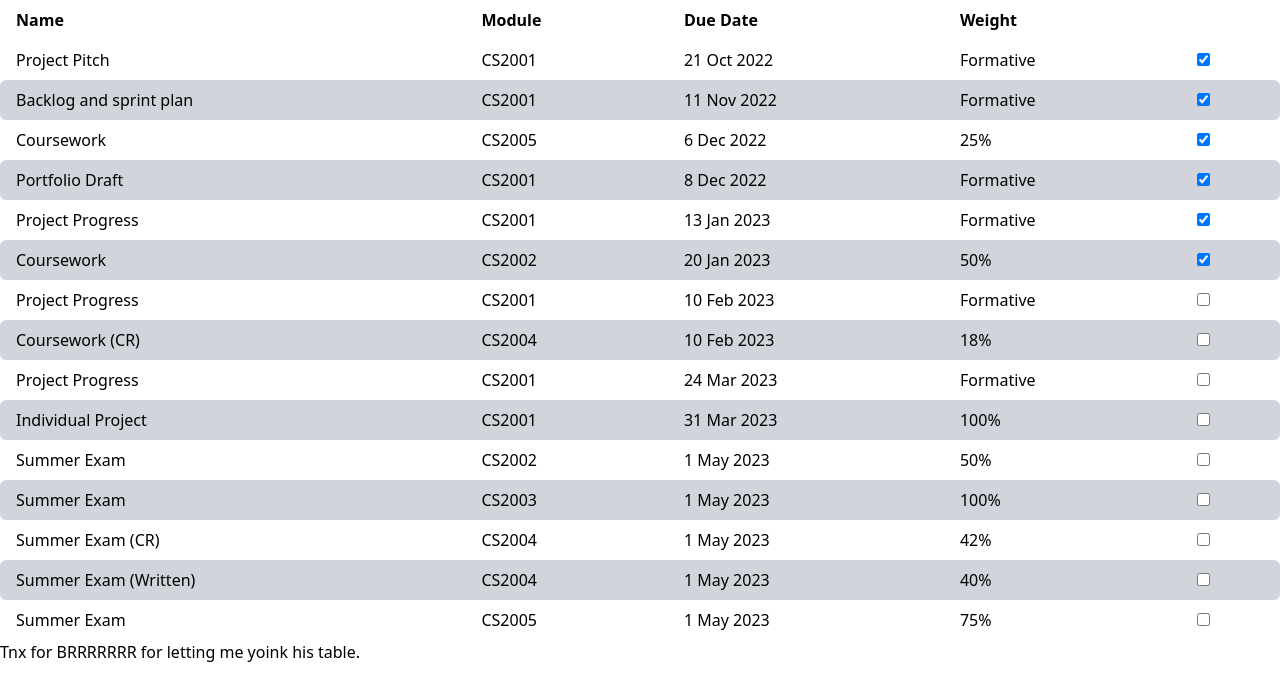
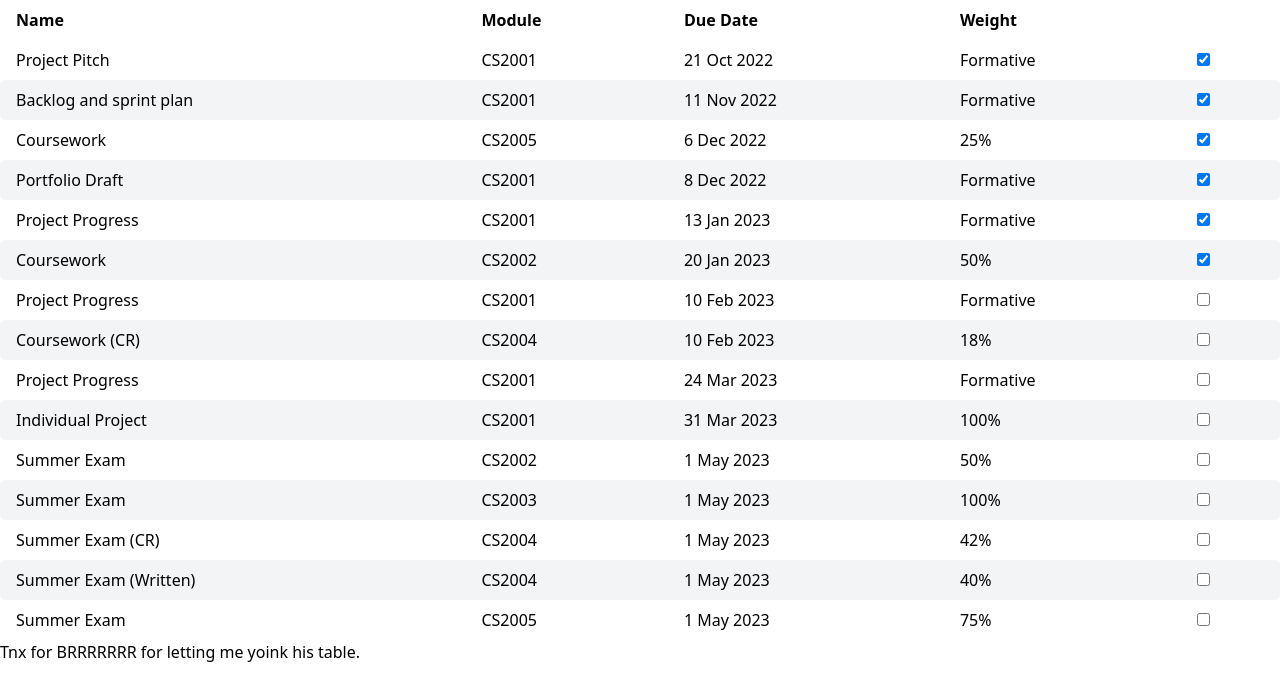
Before and after one commit to 2042074-Brunel-University-London/notes, a Next.js app: page /year-2/important-dates in a window 1280 px wide. Shown: the top 700 px of the page. Built offline with nearby package versions, Linux system fonts and the light colour scheme.

Commit message:
feat: update table rows color

```diff
--- a/components/deadlines-table.tsx
+++ b/components/deadlines-table.tsx
@@ -98,7 +98,7 @@ export const DeadlinesTable: React.FC = () => {
                             return (
                                 <tr
                                     key={index}
-                                    className="even:bg-gray-300 even:dark:bg-gray-600/20"
+                                    className="even:bg-gray-100 even:dark:bg-gray-600/20"
                                 >
                                     <Td>{deadline.name}</Td>
                                     <Td>{deadline.module}</Td>
```
